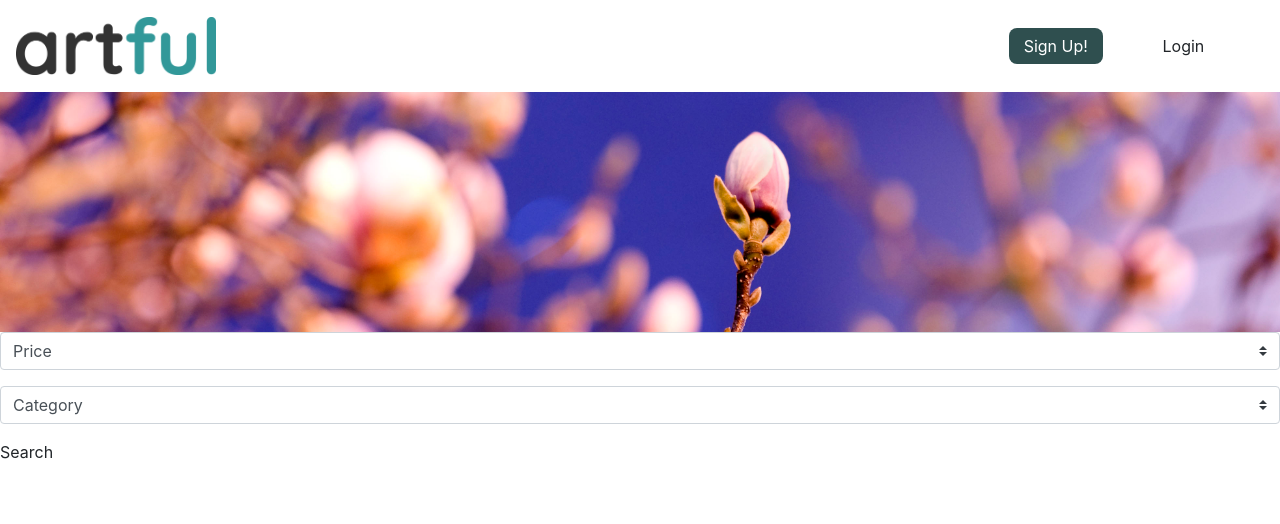
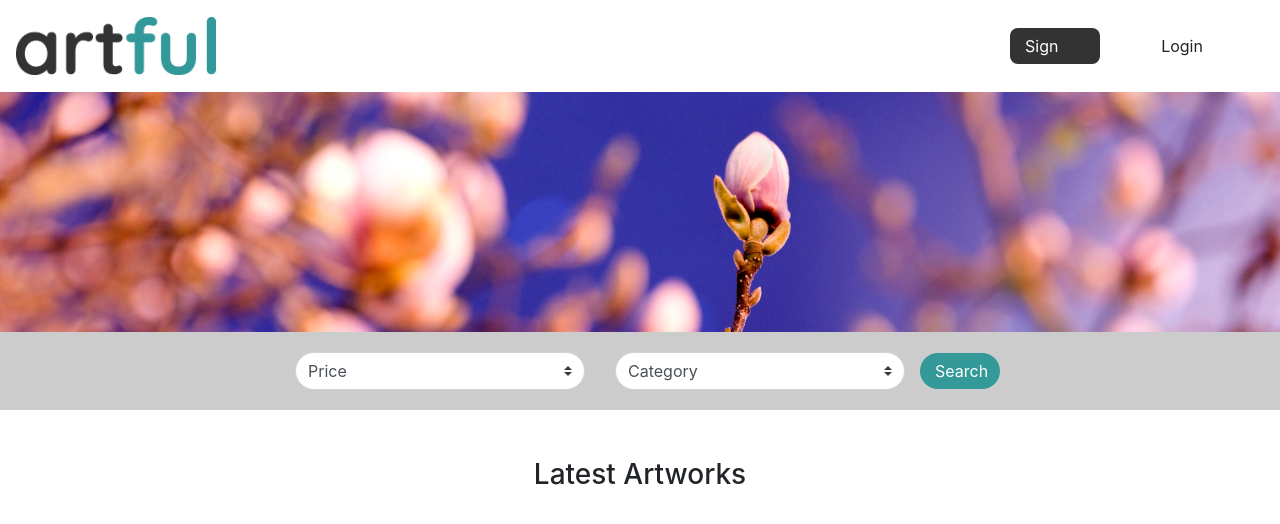
Before and after one commit to YanaBrewster/app-dev, a website: page frontend/index.html in a window 1280 px wide. Drawn offline with nearby package versions, Linux system fonts and the light colour scheme; no server answers.

Commit message:
finished landingPage styling

```diff
--- a/frontend/index.html
+++ b/frontend/index.html
@@ -4,16 +4,16 @@
   <meta charset="utf-8">
   <meta name="viewport" content="width=device-width, initial-scale=1, shrink-to-fit=no">
     <title>Artful App</title>
-    <link href="css/style.css" rel="stylesheet">
     <!-- Bootstrap core CSS -->
     <link rel="stylesheet" href="node_modules/bootstrap/dist/css/bootstrap.min.css">
+    <link href="css/style.css" rel="stylesheet">
 </head>
 <body>
   <!-- Hayley's code -->
   <div class="header">
     <img src="images/logo.png" class="logo" alt="logo">
     <div class="nav">
-      <div class="signUpButton">Sign Up!</div>
+      <div class="button signUpButton">Sign Up!</div>
       <div class="signInButton">Login</div>
     </div>
   </div>
@@ -21,26 +21,30 @@
     <div class="landingPage-banner">
       <!-- <img src="images/BarneyBrewsterBanner.jpg" alt="Barney Brewster Banner"> -->
     </div>
-    <div class="filterDropdown">
-      <div class="input-group mb-3">
-        <select class="custom-select" id="filterDropdown-byPrice">
+    <div class="filterDropdown flexContainer-row">
+      <div class="input-group col-md-3">
+        <select class="custom-select filterInputGroup" id="filterDropdown-byPrice">
           <option selected>Price</option>
           <option value="1">One</option>
           <option value="2">Two</option>
           <option value="3">Three</option>
         </select>
       </div>
-      <div class="input-group mb-3">
-        <select class="custom-select" id="filterDropdown-byCategory">
+      <div class="input-group col-md-3">
+        <select class="custom-select filterInputGroup" id="filterDropdown-byCategory">
           <option selected>Category</option>
-          <option value="1">One</option>
-          <option value="2">Two</option>
-          <option value="3">Three</option>
+          <option value="painting">Painting</option>
+          <option value="photography">Photography</option>
+          <option value="prints">Prints</option>
+          <option value="others">Others</option>
         </select>
       </div>
-      <div>Search</div>
+      <div class="button">Search</div>
     </div>
-    <div id="productsDeck"></div>
+    <div class="landingPage-listing">
+      <div class="text-center h3 mt-5 mb-3">Latest Artworks</div>
+      <div id="productsDeck"></div>
+    </div>
   </div>
   <!-- Hayley's code ends -->
 </div>
--- a/frontend/scss/_base.scss
+++ b/frontend/scss/_base.scss
@@ -56,37 +56,3 @@ p{
 // .display-3 {
 //
 // }
-// Hayley's code
-.logo {
-    width: 200px;
-}
-
-.header {
-    display: flex;
-    justify-content: space-between;
-    align-items: center;
-    margin: 1rem;
-
-
-    height: 60px;
-}
-
-.nav {
-    width: 300px;
-    justify-content: space-evenly;
-}
-
-.signUpButton {
-    color: white;
-    background-color: darkslategrey;
-    padding: 6px 15px;
-    border-radius: 8px;
-    cursor: pointer;
-}
-
-.signInButton {
-    padding: 6px 15px;
-    cursor: pointer;
-}
-
-// Hayley's code ends
--- a/frontend/scss/_landingPage.scss
+++ b/frontend/scss/_landingPage.scss
@@ -5,4 +5,15 @@
     height: 30vh;
 }
 
+.filterDropdown {
+    justify-content: center;
+    background-color: $secondary;
+    padding-top: 20px;
+    padding-bottom: 20px;
+}
+
+.filterInputGroup {
+    border-radius: 20px;
+}
+
 // Hayley's code ends
--- a/frontend/scss/_layout.scss
+++ b/frontend/scss/_layout.scss
@@ -0,0 +1,7 @@
+// Hayley's code
+.flexContainer-row {
+    display: flex;
+    flex-direction: row;
+    align-items: center;
+}
+// Hayley's code ends
--- a/frontend/scss/_module.scss
+++ b/frontend/scss/_module.scss
@@ -11,3 +11,48 @@
   font-family:'Open Sans', sans-serif;
   font-weight: 700;
 }
+
+// Hayley's code
+.logo {
+  width: 200px;
+}
+
+.header {
+  display: flex;
+  justify-content: space-between;
+  align-items: center;
+  margin: 1rem;
+
+
+  height: 60px;
+}
+
+.nav {
+  width: 300px;
+  justify-content: space-evenly;
+}
+
+.button {
+  padding: 6px 15px;
+  cursor: pointer;
+  color: white;
+  width: 80px;
+  height: 36px;
+  border-radius: 20px;
+  background-color: $primary;
+  text-align: center;
+}
+
+.signUpButton {
+  background-color: $gray-dark;
+  padding: 6px 15px;
+  border-radius: 8px;
+  width: 90px;
+}
+
+.signInButton {
+  padding: 6px 15px;
+  cursor: pointer;
+}
+
+// Hayley's code ends
```
Also changed, not shown: frontend/css/style.css.
